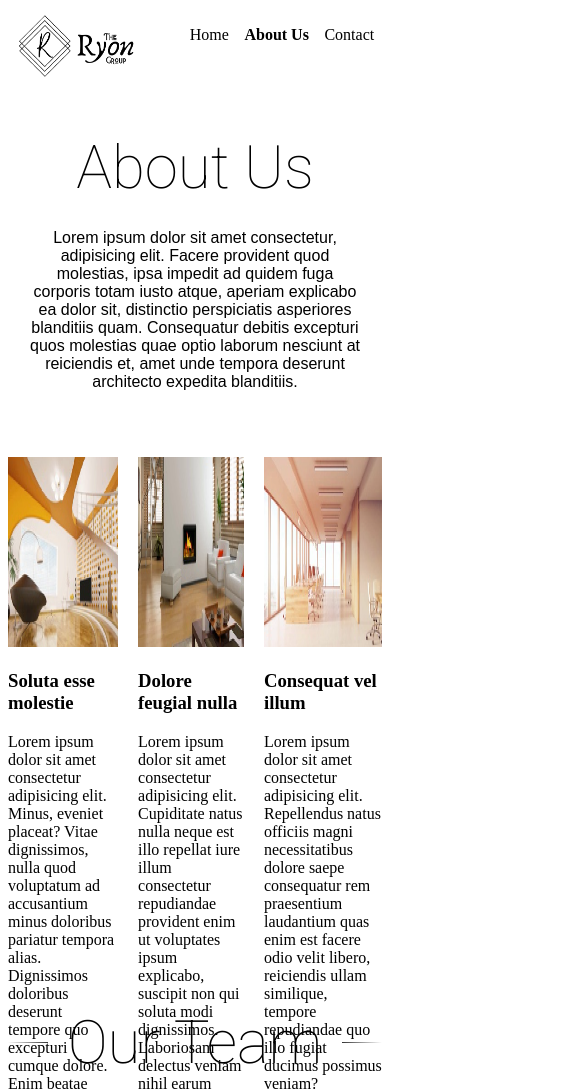
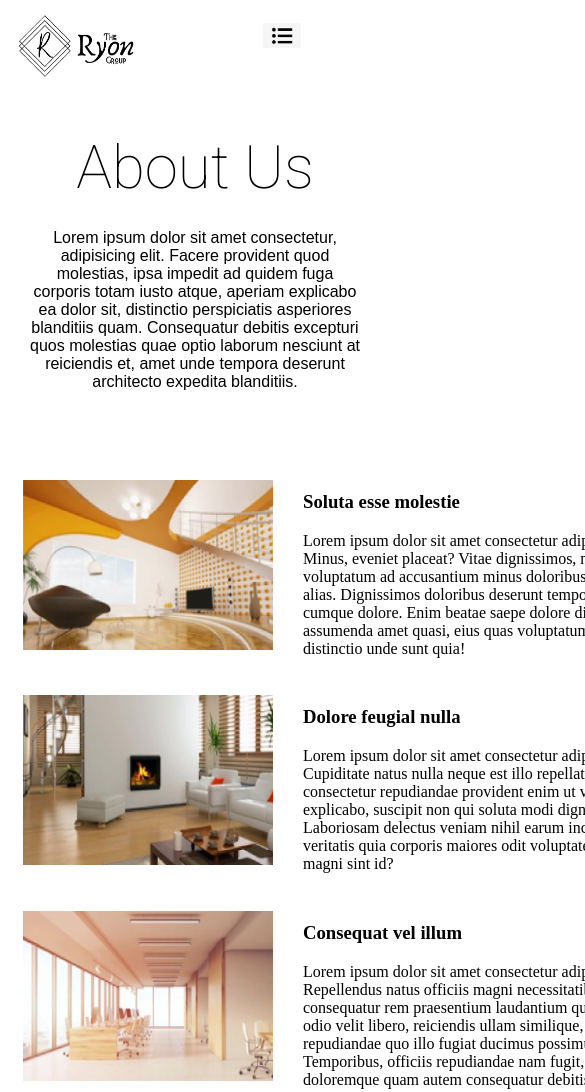
Before and after one commit to dm-1904/project-responsive-website, a plain HTML site: page index.html in a window 390 px wide. Shown: the top 1092 px of the page, 585 px wide, since content can reach past the window. Drawn offline with Linux system fonts and the light colour scheme.

Commit message:
tablet hamburgur icon appears

```diff
--- a/index.html
+++ b/index.html
@@ -17,6 +17,7 @@
         <img height="80px" src="./assets/The Ryon Group black.png" alt="">
       </div>
       <div class="rightHeader">
+        <button><img class="menu-button" height="25px" src="./assets/social-icons/kisspng-hamburger-button-computer-icons-menu-number-list-5b5c089f664156.0146657315327581754189.jpg" alt=""></button>
         <span>Home</span>
         <span><strong>About Us</strong></span>
         <span>Contact</span>
@@ -31,18 +32,24 @@
     <div class="pic-gallery">
       <div class="icon">
         <img src="./assets/portfolio/portfolio-one.png" alt="">
+        <div class="icon-text">
           <h3>Soluta esse molestie</h3>
           <span>Lorem ipsum dolor sit amet consectetur adipisicing elit. Minus, eveniet placeat? Vitae dignissimos, nulla quod voluptatum ad accusantium minus doloribus pariatur tempora alias. Dignissimos doloribus deserunt tempore quo excepturi cumque dolore. Enim beatae saepe dolore dicta omnis assumenda amet quasi, eius quas voluptatum fugit quo fugiat distinctio unde sunt quia!</span>
         </div>
+      </div>
       <div class="icon">
         <img src="./assets/portfolio/portfolio-two.png" alt="">
+        <div class="icon-text">
           <h3>Dolore feugial nulla</h3>
           <span>Lorem ipsum dolor sit amet consectetur adipisicing elit. Cupiditate natus nulla neque est illo repellat iure illum consectetur repudiandae provident enim ut voluptates ipsum explicabo, suscipit non qui soluta modi dignissimos. Laboriosam delectus veniam nihil earum incidunt tempora a veritatis quia corporis maiores odit voluptate, fugit architecto magni sint id?</span>
         </div>
+      </div>
       <div class="icon">
         <img src="./assets/portfolio/portfolio-three.png" alt="">
+        <div class="icon-text">
           <h3>Consequat vel illum</h3>
           <span>Lorem ipsum dolor sit amet consectetur adipisicing elit. Repellendus natus officiis magni necessitatibus dolore saepe consequatur rem praesentium laudantium quas enim est facere odio velit libero, reiciendis ullam similique, tempore repudiandae quo illo fugiat ducimus possimus veniam? Temporibus, officiis repudiandae nam fugit, explicabo doloremque quam autem consequatur debitis, earum quasi.</span>
+      </div>
       </div>
     </div>
 
--- a/style.css
+++ b/style.css
@@ -14,6 +14,14 @@
   width: 200px;
   justify-content: space-around;
   padding-bottom: 30px;
+}
+
+
+
+.rightHeader button {
+  border: none;
+  background-color: white;
+  display: none;
 }
 
 .about-section {
@@ -59,8 +67,9 @@
 }
 
 .icon  {
+
   max-width: 310px;
-
+  min-width: 310px;
 }
 
 .icon img {
@@ -202,7 +211,63 @@ hr {
   text-align: center;
 }
 
+/* body {
+  background-color: green;
+} */
 
 @media (max-width: 768px) {
+  .pic-gallery {
+    height: auto;
+    display: flex;
+    flex-direction: column;
+  }
+
+  .icon {
+    display: flex;
+    padding: 15px;
+  }
+
+  .icon img {
+    width: 250px;
+    height: 170px;
+    align-self: center;
+  }
+
+  /* .icon h3 {
+    align-self: flex-start;
+  }
+
+  .icon span {
+    align-self: flex-end;
+    min-width: 100%;
+
+  } */
+
+  .icon-text {
+    display: flex;
+    flex-direction: column;
+    padding: 0px 30px;
+  }
+
+  .icon-text span {
+    min-width: 400px;
+    /* width: auto; */
+  }
+
+  .rightHeader button {
+    display: flex;
+  }
+
+  .rightHeader span {
+    display: none;
+  }
 
 }
+
+
+
+/* .rightHeader button {
+  border: none;
+  background-color: white;
+  display: none;
+} */
```
Also changed, not shown: assets/social-icons/Hamburger_icon.svg.png (added), assets/social-icons/kisspng-hamburger-button-computer-icons-menu-number-list-5b5c089f664156.0146657315327581754189.jpg (added), assets/social-icons/list.png (added). Lines whose indentation alone changed are shown as unchanged.
